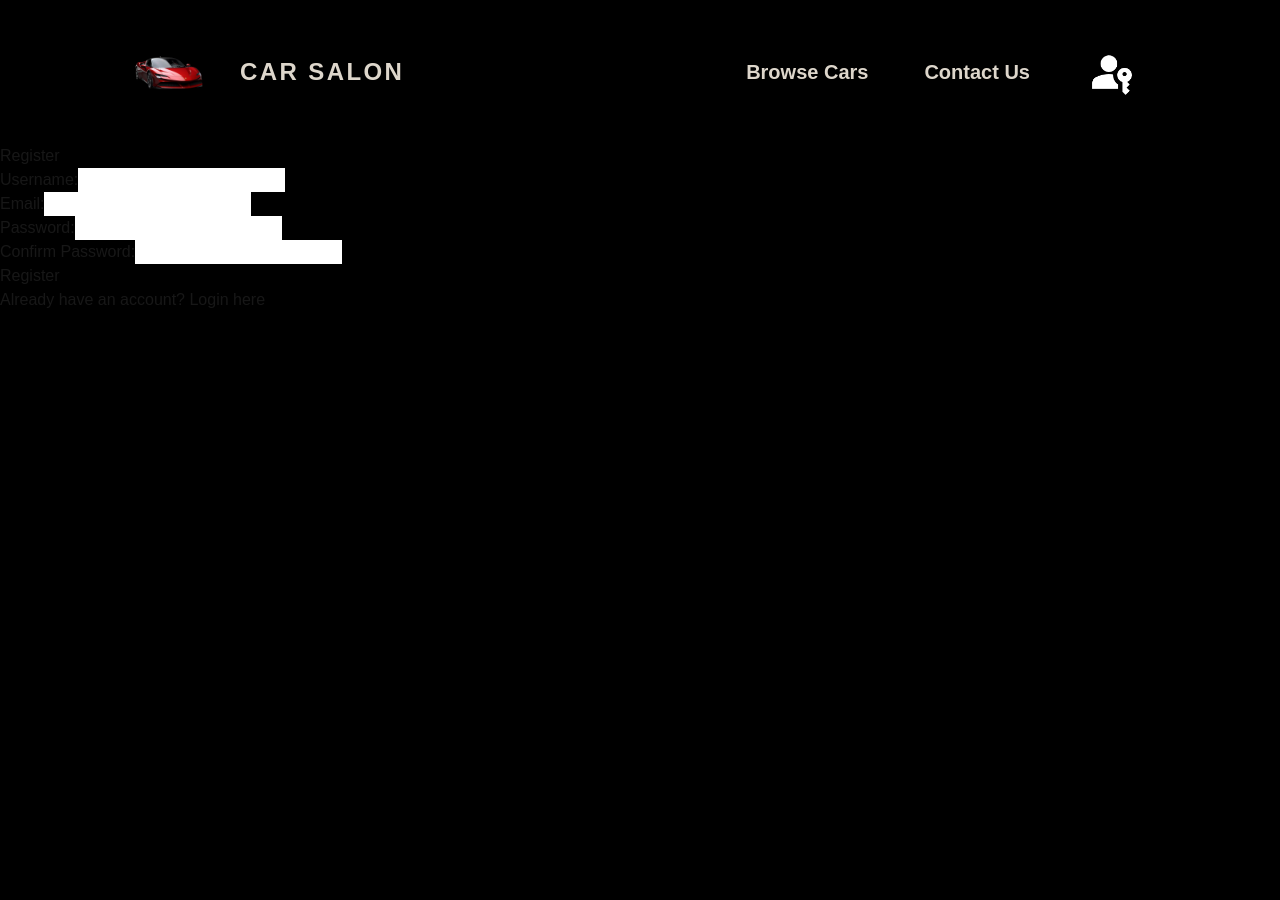
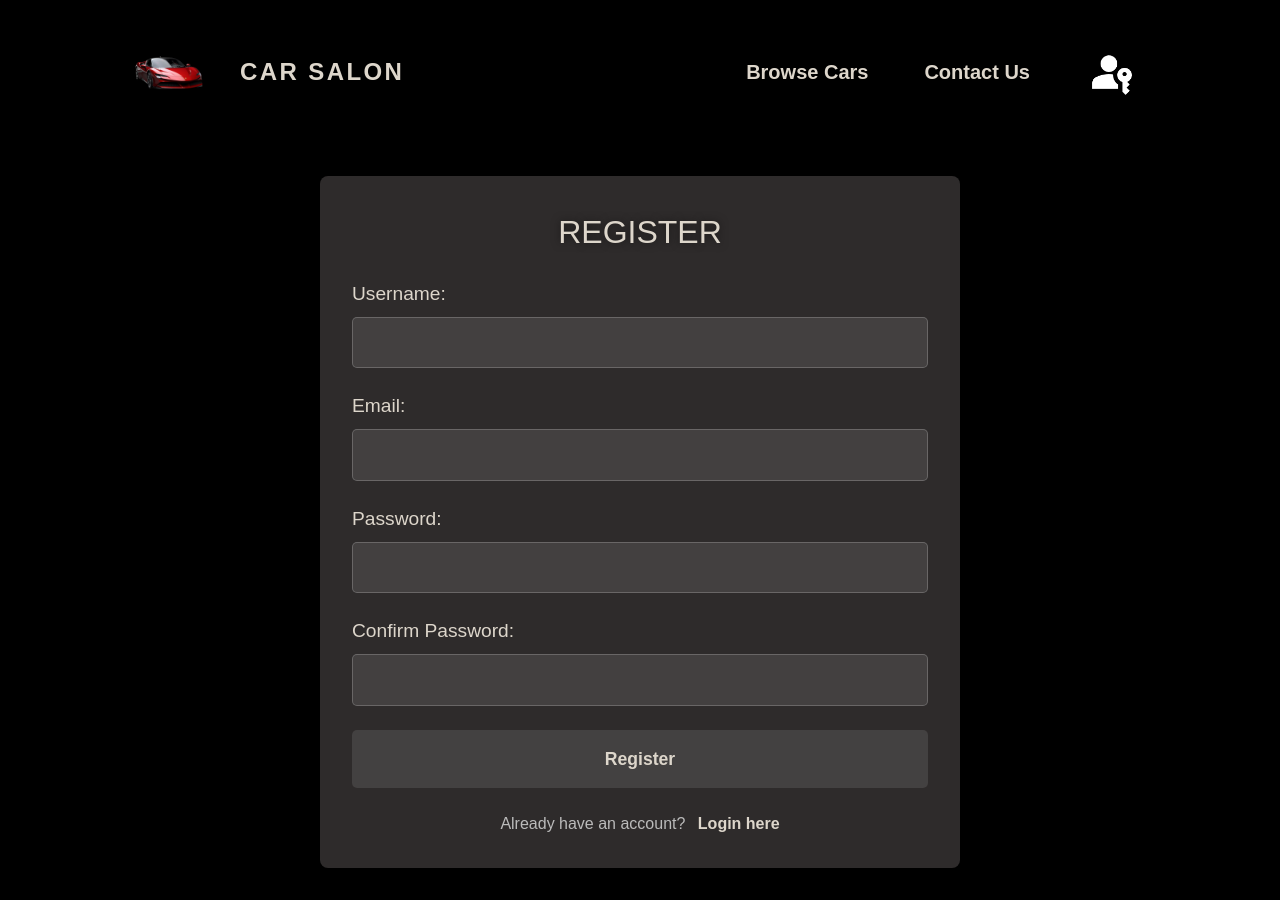
Before and after one commit to voxten/car-salon, a Next.js app: page /register in a window 1280 px wide. Before the commit the page ends 800 px from the top, so only its background shows below. Built offline with nearby package versions, Linux system fonts and the light colour scheme; no server answers.

Commit message:
New css for Auth

```diff
--- a/src/app/api/auth/[...nextauth]/route.js
+++ b/src/app/api/auth/[...nextauth]/route.js
@@ -2,8 +2,8 @@ import NextAuth from "next-auth";
 import CredentialsProvider from "next-auth/providers/credentials";
 import sql from "better-sqlite3";
 import path from "path";
+import bcrypt from "bcrypt"; // Dodaj import bcrypt
 
-// Inicjalizacja połączenia z bazą danych
 const dbPath = path.resolve(process.cwd(), "car_salon.db");
 const db = sql(dbPath);
 
@@ -16,23 +16,32 @@ const authOptions = {
         password: { label: "Password", type: "password" },
       },
       authorize: async (credentials) => {
-        // Zapytanie do bazy danych, aby znaleźć użytkownika
+        // 1. Znajdź użytkownika po nazwie użytkownika
         const user = db
-          .prepare("SELECT * FROM users WHERE username = ? AND password = ?")
-          .get(credentials.username, credentials.password);
+          .prepare("SELECT * FROM users WHERE username = ?")
+          .get(credentials.username);
 
-        if (user) {
-          // Zwróć obiekt użytkownika, jeśli znaleziono
-          return {
-            id: user.id,
-            name: user.username,
-            email: user.email,
-            role: user.role, // Zakładamy, że w bazie jest kolumna `role`
-          };
-        } else {
-          // Zwróć null, jeśli użytkownik nie został znaleziony
+        if (!user) {
           return null;
         }
+
+        // 2. Porównaj zahashowane hasło z podanym
+        const passwordsMatch = await bcrypt.compare(
+          credentials.password,
+          user.password
+        );
+
+        if (!passwordsMatch) {
+          return null;
+        }
+
+        // 3. Zwróć dane użytkownika bez hasła
+        return {
+          id: user.id,
+          name: user.username,
+          email: user.email,
+          role: user.role,
+        };
       },
     }),
   ],
--- /dev/null
+++ b/src/app/login-form/login-form.module.css
@@ -0,0 +1,102 @@
+.loginContainer {
+  max-width: 40rem;
+  margin: 2rem auto;
+  padding: 2rem;
+  background-color: rgba(255, 255, 255, 0.1);
+  border-radius: 8px;
+  box-shadow: 0 0 0.5rem rgba(0, 0, 0, 0.5);
+  animation: fade-in 0.5s ease-out;
+}
+
+.loginHeading {
+  font-size: 2rem;
+  color: #ddd6cb;
+  text-align: center;
+  margin-bottom: 1.5rem;
+  text-transform: uppercase;
+  text-shadow: 0 0 0.5rem rgba(0, 0, 0, 0.5);
+}
+
+.loginFormGroup {
+  margin-bottom: 1.5rem;
+}
+
+.loginLabel {
+  display: block;
+  font-size: 1.2rem;
+  margin-bottom: 0.5rem;
+  color: #ddd6cb;
+}
+
+.loginInput {
+  width: 100%;
+  padding: 0.8rem;
+  background: rgba(255, 255, 255, 0.1);
+  border: 1px solid rgba(255, 255, 255, 0.2);
+  border-radius: 5px;
+  color: #ddd6cb;
+  font-size: 1rem;
+  transition: all 0.3s ease;
+}
+
+.loginInput:focus {
+  outline: none;
+  border-color: #ddd6cb;
+  box-shadow: 0 0 0.5rem rgba(249, 168, 38, 0.3);
+}
+
+.loginButton {
+  width: 100%;
+  padding: 1rem;
+  background-color: rgba(255, 255, 255, 0.1);
+  color: #ddd6cb;
+  border: none;
+  border-radius: 5px;
+  font-size: 1.1rem;
+  font-weight: bold;
+  cursor: pointer;
+  transition: all 0.3s ease;
+}
+
+.loginButton:hover {
+  background-color: rgba(255, 255, 255, 0.05);
+  transform: translateY(-1px);
+  box-shadow: 0 2px 4px rgba(29, 24, 24, 0.3);
+}
+
+.loginErrorMessage {
+  color: #ff4c4c;
+  margin: 1rem 0;
+  text-align: center;
+  font-weight: bold;
+}
+
+.loginSwitchText {
+  text-align: center;
+  margin-top: 1.5rem;
+  color: #bbb;
+}
+
+.loginSwitchLink {
+  color: #ddd6cb;
+  text-decoration: none;
+  font-weight: bold;
+  margin-left: 0.5rem;
+  transition: color 0.3s ease;
+}
+
+.loginSwitchLink:hover {
+  color: #ada79b;
+  text-decoration: underline;
+}
+
+@keyframes fade-in {
+  from {
+    opacity: 0;
+    transform: scale(0.95);
+  }
+  to {
+    opacity: 1;
+    transform: scale(1);
+  }
+}
--- a/src/app/login-form/page.js
+++ b/src/app/login-form/page.js
@@ -3,7 +3,8 @@
 import { useState } from "react";
 import { signIn } from "next-auth/react";
 import Link from "next/link";
-import styles from "./page.module.css";
+import styles from "./login-form.module.css";
+
 export default function LoginForm() {
   const [username, setUsername] = useState("");
   const [password, setPassword] = useState("");
@@ -24,34 +25,37 @@ export default function LoginForm() {
   };
 
   return (
-    <div className="login-container">
-      <h1>Login</h1>
+    <div className={styles.loginContainer}>
+      <h1 className={styles.loginHeading}>Login</h1>
       <form onSubmit={handleSubmit}>
-        <div>
-          <label>Username:</label>
+        <div className={styles.loginFormGroup}>
+          <label className={styles.loginLabel}>Username:</label>
           <input
             type="text"
+            className={styles.loginInput}
             value={username}
             onChange={(e) => setUsername(e.target.value)}
           />
         </div>
-        <div>
-          <label>Password:</label>
+        <div className={styles.loginFormGroup}>
+          <label className={styles.loginLabel}>Password:</label>
           <input
             type="password"
+            className={styles.loginInput}
             value={password}
             onChange={(e) => setPassword(e.target.value)}
           />
         </div>
-        <button type="submit">Sign In</button>
-        <div className={styles.registerSection}>
+        <button type="submit" className={styles.loginButton}>
+          Sign In
+        </button>
+        <div className={styles.loginSwitchText}>
           <p>Don't have an account?</p>
-          <Link href="/register" className={styles.registerLink}>
+          <Link href="/register" className={styles.loginSwitchLink}>
             Create Account
           </Link>
         </div>
       </form>
-
     </div>
   );
 }
--- a/src/app/register/page.js
+++ b/src/app/register/page.js
@@ -2,6 +2,7 @@
 import { useState } from "react";
 import Link from "next/link";
 import { useRouter } from "next/navigation";
+import styles from './register.module.css';
 
 export default function RegisterPage() {
   const [username, setUsername] = useState("");
@@ -43,50 +44,59 @@ export default function RegisterPage() {
   };
 
   return (
-    <div className="register-container">
-      <h1>Register</h1>
-      {error && <p className="error-message">{error}</p>}
+    <div className={styles.registerContainer}>
+      <h1 className={styles.registerHeading}>Register</h1>
+      {error && <p className={styles.registerErrorMessage}>{error}</p>}
       <form onSubmit={handleSubmit}>
-        <div>
-          <label>Username:</label>
+        <div className={styles.registerFormGroup}>
+          <label className={styles.registerLabel}>Username:</label>
           <input
             type="text"
+            className={styles.registerInput}
             value={username}
             onChange={(e) => setUsername(e.target.value)}
             required
           />
         </div>
-        <div>
-          <label>Email:</label>
+        <div className={styles.registerFormGroup}>
+          <label className={styles.registerLabel}>Email:</label>
           <input
             type="email"
+            className={styles.registerInput}
             value={email}
             onChange={(e) => setEmail(e.target.value)}
             required
           />
         </div>
-        <div>
-          <label>Password:</label>
+        <div className={styles.registerFormGroup}>
+          <label className={styles.registerLabel}>Password:</label>
           <input
             type="password"
+            className={styles.registerInput}
             value={password}
             onChange={(e) => setPassword(e.target.value)}
             required
           />
         </div>
-        <div>
-          <label>Confirm Password:</label>
+        <div className={styles.registerFormGroup}>
+          <label className={styles.registerLabel}>Confirm Password:</label>
           <input
             type="password"
+            className={styles.registerInput}
             value={confirmPassword}
             onChange={(e) => setConfirmPassword(e.target.value)}
             required
           />
         </div>
-        <button type="submit">Register</button>
+        <button type="submit" className={styles.registerButton}>
+          Register
+        </button>
       </form>
-      <p>
-        Already have an account? <Link href="/login-form">Login here</Link>
+      <p className={styles.registerSwitchText}>
+        Already have an account?{" "}
+        <Link href="/login-form" className={styles.registerSwitchLink}>
+          Login here
+        </Link>
       </p>
     </div>
   );
--- a/src/app/register/page.module.css
+++ /dev/null
@@ -1,63 +0,0 @@
-.register-container {
-    max-width: 400px;
-    margin: 2rem auto;
-    padding: 2rem;
-    border: 1px solid #ddd;
-    border-radius: 8px;
-    box-shadow: 0 2px 4px rgba(0,0,0,0.1);
-  }
-
-  .register-container h1 {
-    text-align: center;
-    margin-bottom: 1.5rem;
-  }
-
-  .register-container form div {
-    margin-bottom: 1rem;
-  }
-
-  .register-container label {
-    display: block;
-    margin-bottom: 0.5rem;
-  }
-
-  .register-container input {
-    width: 100%;
-    padding: 0.5rem;
-    border: 1px solid #ddd;
-    border-radius: 4px;
-  }
-
-  .error-message {
-    color: #dc3545;
-    margin-bottom: 1rem;
-  }
-
-  .register-container button {
-    width: 100%;
-    padding: 0.75rem;
-    background-color: #0070f3;
-    color: white;
-    border: none;
-    border-radius: 4px;
-    cursor: pointer;
-    margin-top: 1rem;
-  }
-
-  .register-container button:hover {
-    background-color: #0056b3;
-  }
-
-  .register-container p {
-    text-align: center;
-    margin-top: 1rem;
-  }
-
-  .register-container a {
-    color: #0070f3;
-    text-decoration: none;
-  }
-
-  .register-container a:hover {
-    text-decoration: underline;
-  }
--- /dev/null
+++ b/src/app/register/register.module.css
@@ -0,0 +1,110 @@
+.registerContainer {
+  max-width: 40rem;
+  margin: 2rem auto;
+  padding: 2rem;
+  background-color: #2e2b2b;
+  border-radius: 8px;
+  box-shadow: 0 0 0.5rem rgba(0, 0, 0, 0.5);
+  animation: fade-in 0.5s ease-out;
+}
+
+.registerHeading {
+  font-size: 2rem;
+  color: #ddd6cb;
+  text-align: center;
+  margin-bottom: 1.5rem;
+  text-transform: uppercase;
+  text-shadow: 0 0 0.5rem rgba(0, 0, 0, 0.5);
+}
+
+.registerFormGroup {
+  margin-bottom: 1.5rem;
+}
+
+.registerLabel {
+  display: block;
+  font-size: 1.2rem;
+  margin-bottom: 0.5rem;
+  color: #ddd6cb;
+}
+
+.registerInput {
+  width: 100%;
+  padding: 0.8rem;
+  background: rgba(255, 255, 255, 0.1);
+  border: 1px solid rgba(255, 255, 255, 0.2);
+  border-radius: 5px;
+  color: #ddd6cb;
+  font-size: 1rem;
+  transition: all 0.3s ease;
+}
+
+.registerInput:focus {
+  outline: none;
+  border-color: #ddd6cb;
+  box-shadow: 0 0 0.5rem rgba(249, 168, 38, 0.3);
+}
+
+.registerButton {
+  width: 100%;
+  padding: 1rem;
+  background-color: rgba(255, 255, 255, 0.1);
+  color: #ddd6cb;
+  border: none;
+  border-radius: 5px;
+  font-size: 1.1rem;
+  font-weight: bold;
+  cursor: pointer;
+  transition: all 0.3s ease;
+}
+
+.registerButton:hover {
+  background-color: rgba(255, 255, 255, 0.05);
+  transform: translateY(-1px);
+  box-shadow: 0 2px 4px rgba(29, 24, 24, 0.3);
+}
+
+.registerErrorMessage {
+  color: #ff4c4c;
+  margin: 1rem 0;
+  text-align: center;
+  font-weight: bold;
+}
+
+.registerSwitchText {
+  text-align: center;
+  margin-top: 1.5rem;
+  color: #bbb;
+}
+
+.registerSwitchLink {
+  color: #ddd6cb;
+  text-decoration: none;
+  font-weight: bold;
+  margin-left: 0.5rem;
+  transition: color 0.3s ease;
+}
+
+.registerSwitchLink:hover {
+  color: #ada79b;
+  text-decoration: underline;
+}
+
+.passwordRequirements {
+  font-size: 0.9rem;
+  color: #bbb;
+  margin-top: 0.5rem;
+  padding-left: 1rem;
+  list-style-type: circle;
+}
+
+@keyframes fade-in {
+  from {
+    opacity: 0;
+    transform: scale(0.95);
+  }
+  to {
+    opacity: 1;
+    transform: scale(1);
+  }
+}
```
Also changed, not shown: src/app/login-form/page.module.css (deleted, +0 -42 lines).
